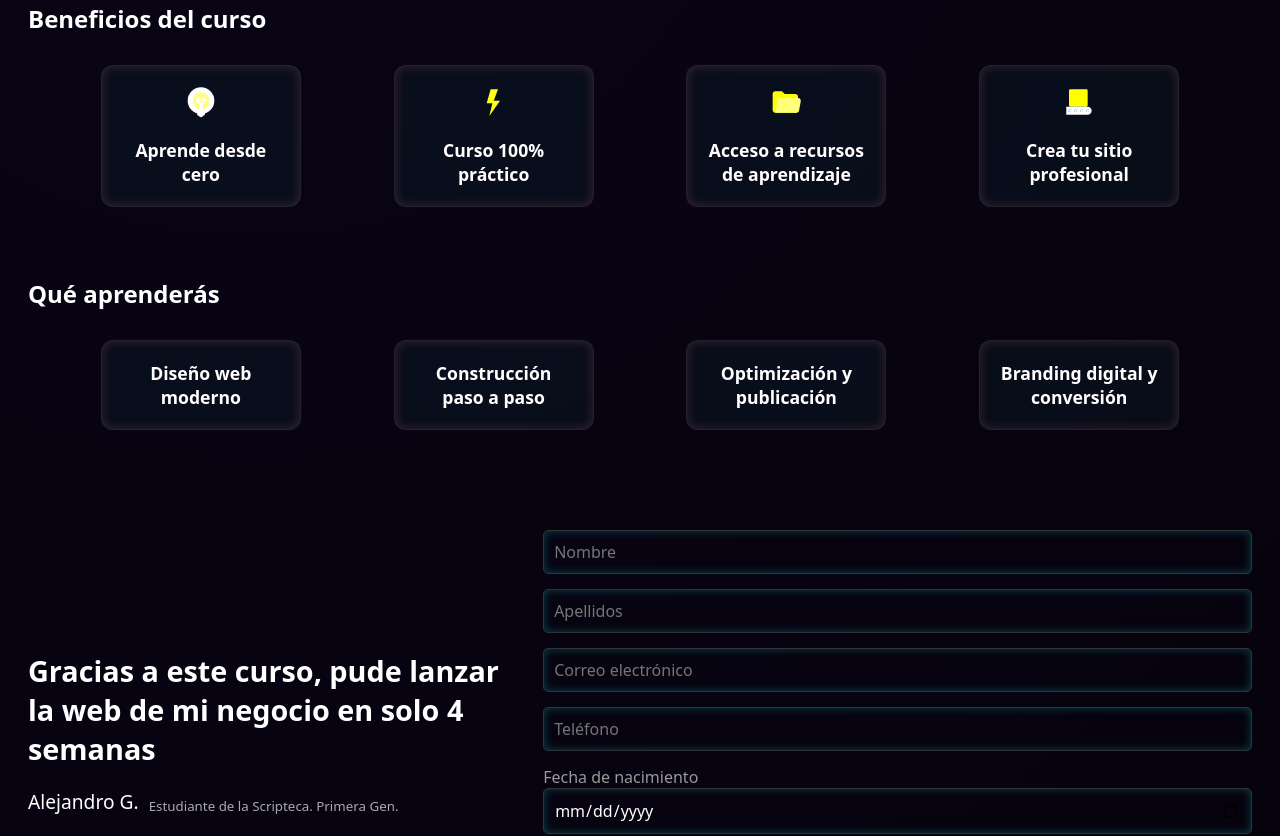
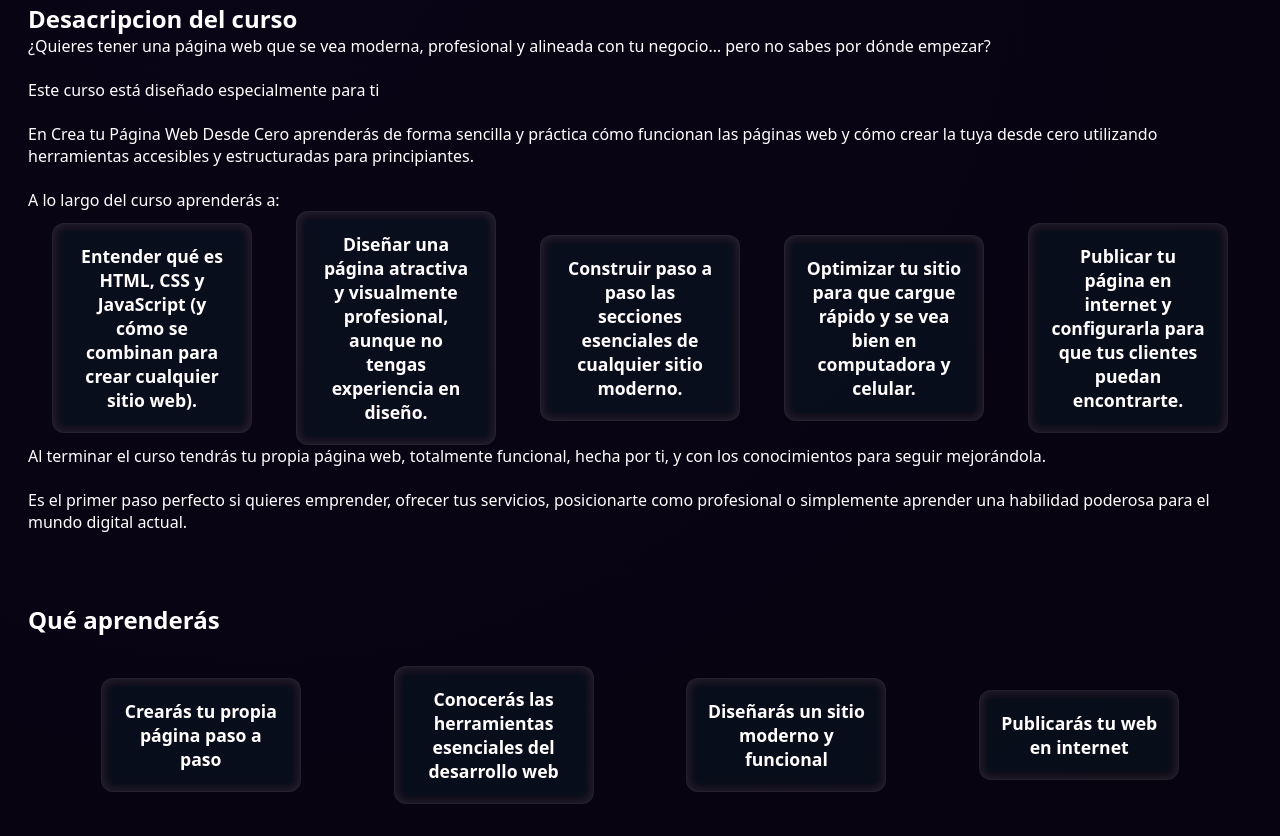
Before and after one commit to braian24xd/scripteca-frontend, a React (Vite) app: page /BuenFin2025 in a window 1280 px wide. Shown: the part 700-1536 px from the top of the page. Built offline with nearby package versions, Linux system fonts and the light colour scheme; no server answers; a web font is replaced by a local one.

Commit message:
feat: landingpage info updated

```diff
--- a/src/pages/LandingPages/PreRegisterPage.jsx
+++ b/src/pages/LandingPages/PreRegisterPage.jsx
@@ -166,16 +166,90 @@ const PreRegisterPage = () => {
                         <img className="register__banner--img" src={imgbanner} width="100%" alt="" />
                     </Card>
                 </section>
+                <section>
+                    <h2>Desacripcion del curso</h2>
+                    <div className="card__containe">
+                        <p>
+                            ¿Quieres tener una página web que se vea moderna, profesional y alineada con tu negocio… pero no sabes por dónde empezar?
+                        </p><br />
+                        <p>
+                            Este curso está diseñado especialmente para ti
+                        </p><br />
+                        <p>
+                            En Crea tu Página Web Desde Cero aprenderás de forma sencilla y práctica cómo funcionan las páginas web y cómo crear la tuya desde cero utilizando herramientas accesibles y estructuradas para principiantes.
+                        </p><br />
+                        <p>
+                            A lo largo del curso aprenderás a:
+                        </p>
+                        <section className="card__container">
+                            <Card>
+                                <h4>Entender qué es HTML, CSS y JavaScript (y cómo se combinan para crear cualquier sitio web).</h4>
+                            </Card>
+                            <Card>
+                                <h4>Diseñar una página atractiva y visualmente profesional, aunque no tengas experiencia en diseño.</h4>
+                            </Card>
+                            <Card>
+                                <h4>Construir paso a paso las secciones esenciales de cualquier sitio moderno.</h4>
+                            </Card>
+                            <Card>
+                                <h4>Optimizar tu sitio para que cargue rápido y se vea bien en computadora y celular.</h4>
+                            </Card>
+                            <Card>
+                                <h4>Publicar tu página en internet y configurarla para que tus clientes puedan encontrarte.</h4>
+                            </Card>
+                        </section>
+                        <p>
+                            Al terminar el curso tendrás tu propia página web, totalmente funcional, hecha por ti, y con los conocimientos para seguir mejorándola.
+                        </p><br />
+                        <p>
+                            Es el primer paso perfecto si quieres emprender, ofrecer tus servicios, posicionarte como profesional o simplemente aprender una habilidad poderosa para el mundo digital actual.
+                        </p>
+                    </div>
+                </section>
+                <section className="register__roadmap">
+                    <h2 className="register__subtitle">Qué aprenderás</h2>
+                    <div className="card__container">
+                        <Card>
+                            <h4>Crearás tu propia página paso a paso</h4>
+                        </Card>
+                        <Card>
+                            <h4>Conocerás las herramientas esenciales del desarrollo web</h4>
+                        </Card>
+                        <Card>
+                            <h4>Diseñarás un sitio moderno y funcional</h4>
+                        </Card>
+                        <Card>
+                            <h4>Publicarás tu web en internet</h4>
+                        </Card>
+                    </div>
+                </section>
+                <section>
+                    <h2>Este curso es para ti si...</h2>
+                    <div className="card__container">
+                        <Card>
+                            <h4>No sabes programación pero quieres crear tu web</h4>
+                        </Card>
+                        <Card>
+                            <h4>Tienes un negocio y necesitas presencia digital</h4>
+                        </Card>
+                        <Card>
+                            <h4>Has intentado construir tu web pero te confundiste</h4>
+                        </Card>
+                        <Card>
+                            <h4>Quieres una guía clara, desde cero, sin complicaciones</h4>
+                        </Card>
+                    </div>
+                </section>
                 <section className="register__benefits">
-                    <h2 className="register__subtitle">Beneficios del curso</h2>
+                    <h2 className="register__subtitle">La Scripteca te ofrece:</h2>
                     <div className="card__container">
                         <Card>
                             <FcIdea className="card__icon" />
-                            <h4>Aprende desde cero</h4>
+                            <h4>Aprendizaje desde cero</h4>
                         </Card>
                         <Card>
                             <FcFlashOn className="card__icon" />
-                            <h4>Curso 100% práctico</h4>
+                            <h4>Cursos 100% práctico</h4>
                         </Card>
                         <Card>
                             <FcOpenedFolder className="card__icon" />
@@ -183,24 +257,7 @@ const PreRegisterPage = () => {
                         </Card>
                         <Card>
                             <FcDeployment className="card__icon" />
-                            <h4>Crea tu sitio profesional</h4>
-                        </Card>
-                    </div>
-                </section>
-                <section className="register__roadmap">
-                    <h2 className="register__subtitle">Qué aprenderás</h2>
-                    <div className="card__container">
-                        <Card>
-                            <h4>Diseño web moderno</h4>
-                        </Card>
-                        <Card>
-                            <h4>Construcción paso a paso</h4>
-                        </Card>
-                        <Card>
-                            <h4>Optimización y publicación</h4>
-                        </Card>
-                        <Card>
-                            <h4>Branding digital y conversión</h4>
+                            <h4>Crea tu proyectos profesionales</h4>
                         </Card>
                     </div>
                 </section>
```
